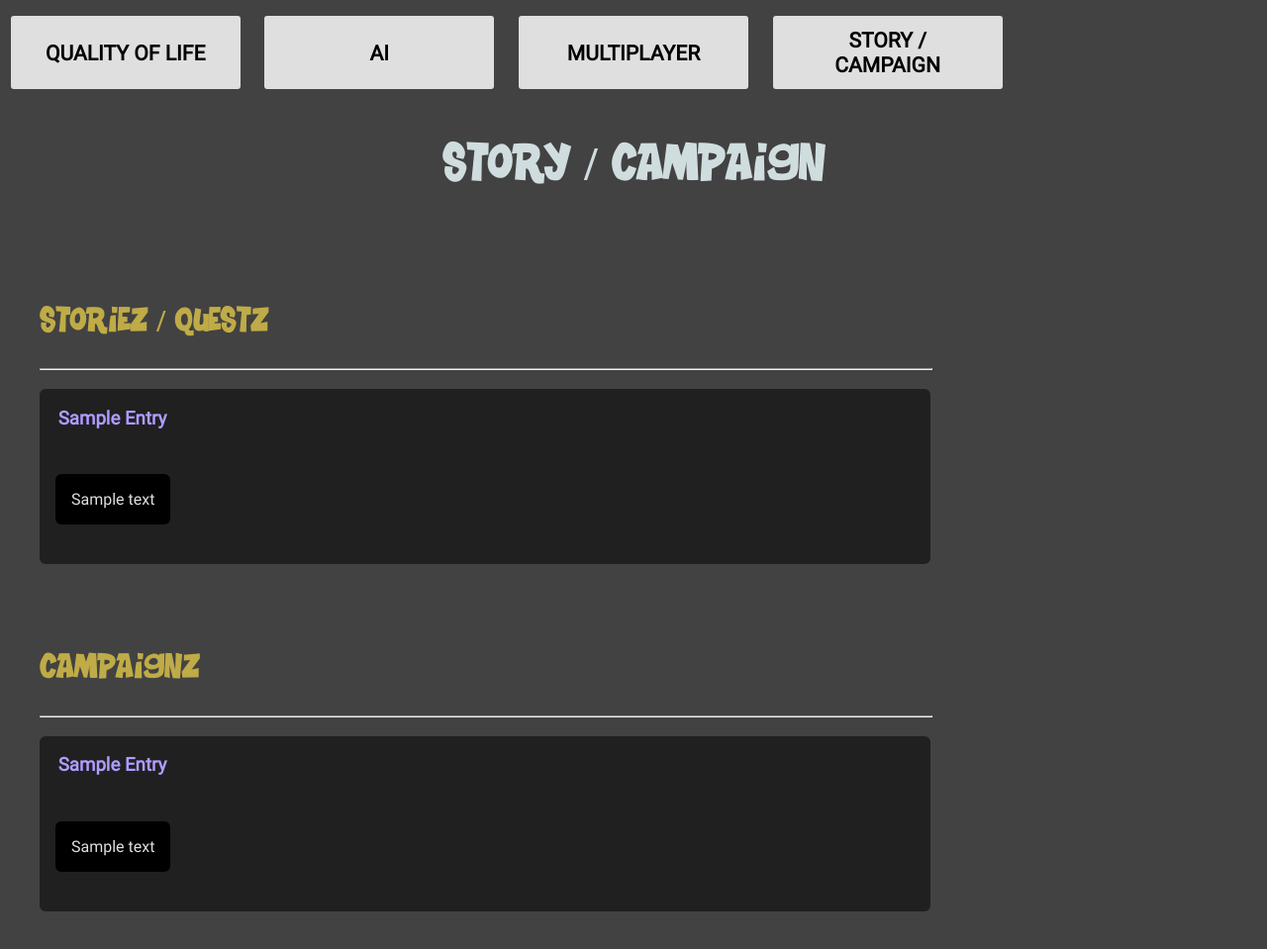
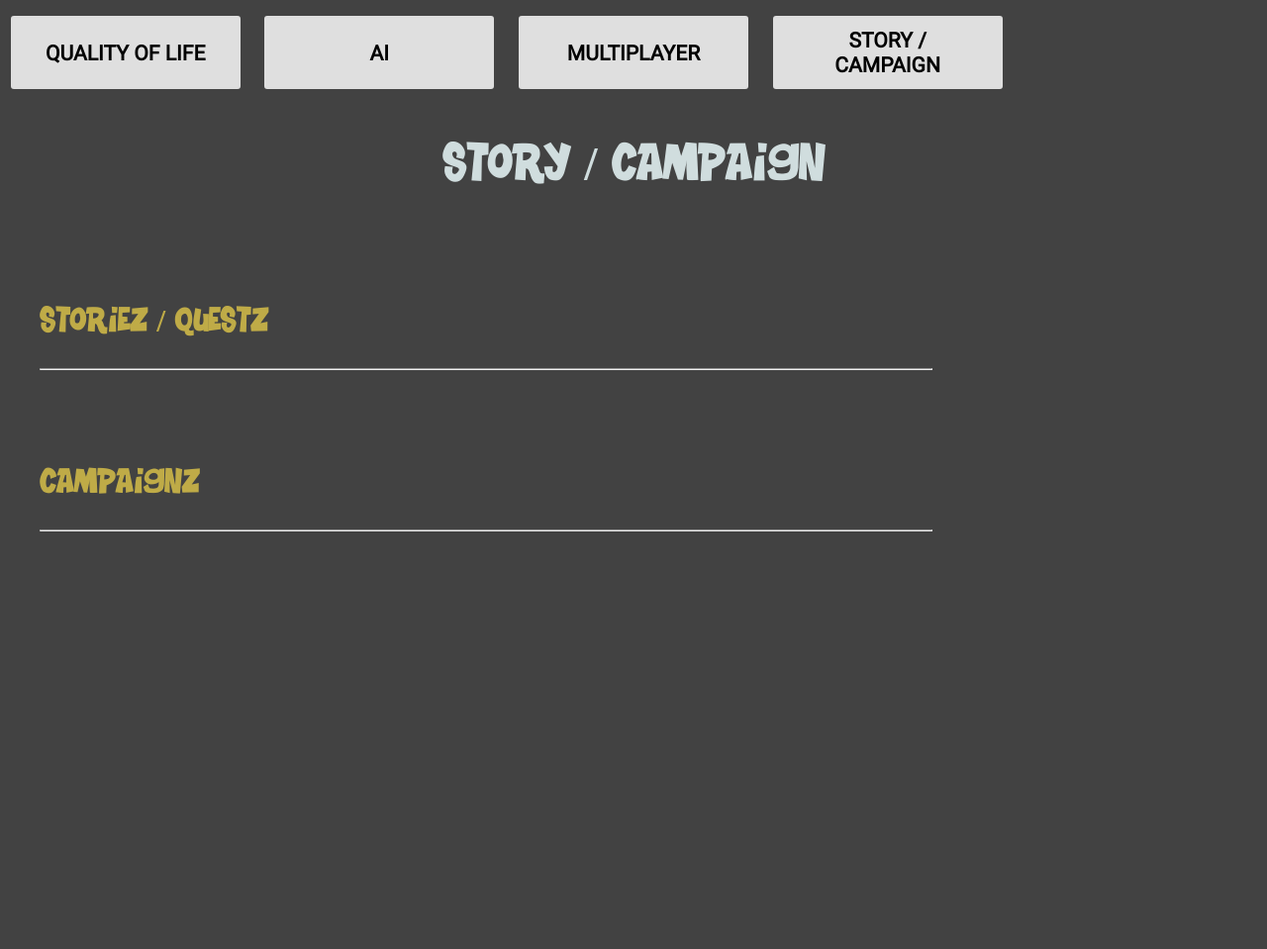
Before and after one commit to n1ght4ngel19/gruntz-ideas-repo, a plain HTML site: page pages/story.html in a window 1280 px wide. Shown: the part 85-1044 px from the top of the page at 99% size. After the commit the page ends 800 px from the top, so only its background shows below. Drawn offline with Linux system fonts and the light colour scheme.

Commit message:
Removed some unncesessary text

```diff
--- a/pages/story.html
+++ b/pages/story.html
@@ -72,21 +72,11 @@
     <section>
       <h2>STORIEZ / QUESTZ</h2>
       <hr>
-      <div class="item">
-        <h3>
-          Sample Entry
-        </h3>
-        <span>Sample text</span>
-      </div>
     </section>
 
     <section>
       <h2>CAMPAIGNZ</h2>
       <hr>
-      <div class="item">
-        <h3>Sample Entry</h3>
-        <span>Sample text</span>
-      </div>
     </section>
 
   </main>
```
Also changed, not shown: pages/areaz.html (+0 -12 lines), pages/multiplayer.html (+0 -8 lines), pages/powerupz.html (+0 -4 lines), pages/tilez.html (+0 -12 lines), pages/toyz.html (+0 -8 lines), 9 other files.
